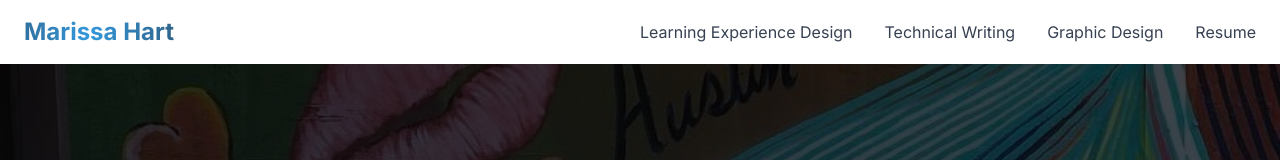
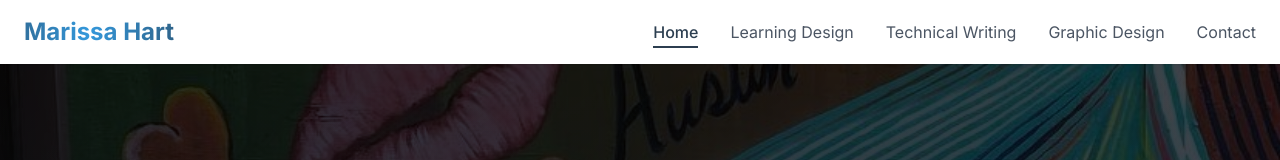
Before and after one commit to brandonshreve/hartmoxie.github.io, a React (Create React App) app: page /#/contact in a window 1280 px wide. Shown: the top 160 px of the page. Built offline with nearby package versions, Linux system fonts and the light colour scheme.

Commit message:
anotha commit

```diff
--- a/src/components/Navbar.tsx
+++ b/src/components/Navbar.tsx
@@ -1,34 +1,24 @@
-import React, { useState, useEffect } from 'react';
+import React, { useState } from 'react';
 import { Link, useLocation } from 'react-router-dom';
 import { motion } from 'framer-motion';
 
 const Navbar: React.FC = () => {
   const [isOpen, setIsOpen] = useState(false);
-  const [scrolled, setScrolled] = useState(false);
   const location = useLocation();
 
-  useEffect(() => {
-    const handleScroll = () => {
-      setScrolled(window.scrollY > 20);
-    };
-    window.addEventListener('scroll', handleScroll);
-    return () => window.removeEventListener('scroll', handleScroll);
-  }, []);
-
   const navItems = [
-    { name: 'Learning Experience Design', path: '/learning-design' },
+    { name: 'Home', path: '/' },
+    { name: 'Learning Design', path: '/learning-design' },
     { name: 'Technical Writing', path: '/technical-writing' },
     { name: 'Graphic Design', path: '/graphic-design' },
-    { name: 'Resume', path: '/resume' }
+    { name: 'Contact', path: '/contact' },
   ];
 
   return (
-    <header className={`fixed w-full z-50 transition-all duration-300 ${
-      scrolled ? 'bg-white/90 backdrop-blur-md shadow-sm' : 'bg-transparent'
-    }`}>
-      <nav className="container mx-auto px-6 py-4 bg-white">
-        <div className="flex justify-between items-center">
-          <Link to="/">
+    <nav className="fixed top-0 left-0 right-0 z-50 bg-white shadow-sm">
+      <div className="container mx-auto px-6">
+        <div className="flex justify-between items-center h-16">
+          <Link to="/" className="flex items-center">
             <motion.div
               className="text-2xl font-bold bg-gradient-to-r from-primary via-secondary to-primary bg-[length:200%_100%] bg-clip-text text-transparent"
               animate={{
@@ -41,6 +31,7 @@ const Navbar: React.FC = () => {
               transition={{
                 duration: 8,
                 repeat: Infinity,
+                repeatType: "reverse",
                 ease: "linear",
                 scale: {
                   type: "spring",
@@ -53,34 +44,13 @@ const Navbar: React.FC = () => {
             </motion.div>
           </Link>
 
-          {/* Mobile menu button */}
-          <div className="md:hidden">
-            <button
-              onClick={() => setIsOpen(!isOpen)}
-              className="p-2 rounded-lg hover:bg-gray-100 transition-colors"
-              aria-label="Toggle menu"
-            >
-              <div className="w-6 h-6 relative flex items-center justify-center">
-                <span className={`absolute h-0.5 w-6 bg-gray-800 transform transition-all duration-300 ${
-                  isOpen ? 'rotate-45 translate-y-0' : '-translate-y-2'
-                }`} />
-                <span className={`absolute h-0.5 w-6 bg-gray-800 transform transition-all duration-300 ${
-                  isOpen ? 'opacity-0' : 'opacity-100'
-                }`} />
-                <span className={`absolute h-0.5 w-6 bg-gray-800 transform transition-all duration-300 ${
-                  isOpen ? '-rotate-45 translate-y-0' : 'translate-y-2'
-                }`} />
-              </div>
-            </button>
-          </div>
-
           {/* Desktop Navigation */}
           <div className="hidden md:flex space-x-8">
             {navItems.map((item) => (
               <Link
                 key={item.path}
                 to={item.path}
-                className={`relative text-gray-700 hover:text-primary transition-colors ${
+                className={`relative text-gray-600 hover:text-primary transition-colors ${
                   location.pathname === item.path ? 'text-primary font-medium' : ''
                 }`}
               >
@@ -91,18 +61,37 @@ const Navbar: React.FC = () => {
               </Link>
             ))}
           </div>
+
+          {/* Mobile Menu Button */}
+          <button
+            className="md:hidden p-2 rounded-lg hover:bg-gray-100 transition-colors"
+            onClick={() => setIsOpen(!isOpen)}
+            aria-label="Toggle menu"
+          >
+            <div className="w-6 h-6 relative flex items-center justify-center">
+              <span className={`absolute h-0.5 w-6 bg-gray-800 transform transition-all duration-300 ${
+                isOpen ? 'rotate-45 translate-y-0' : '-translate-y-2'
+              }`} />
+              <span className={`absolute h-0.5 w-6 bg-gray-800 transform transition-all duration-300 ${
+                isOpen ? 'opacity-0' : 'opacity-100'
+              }`} />
+              <span className={`absolute h-0.5 w-6 bg-gray-800 transform transition-all duration-300 ${
+                isOpen ? '-rotate-45 translate-y-0' : 'translate-y-2'
+              }`} />
+            </div>
+          </button>
         </div>
 
         {/* Mobile Navigation */}
         <div className={`md:hidden transition-all duration-300 ease-in-out ${
           isOpen ? 'max-h-screen opacity-100' : 'max-h-0 opacity-0 overflow-hidden'
         }`}>
-          <div className="py-4 space-y-6 bg-white">
+          <div className="py-4 space-y-6">
             {navItems.map((item) => (
               <Link
                 key={item.path}
                 to={item.path}
-                className={`block text-2xl text-gray-700 hover:text-primary transition-colors ${
+                className={`block text-2xl text-gray-600 hover:text-primary transition-colors ${
                   location.pathname === item.path ? 'text-primary font-medium' : ''
                 }`}
                 onClick={() => setIsOpen(false)}
@@ -112,8 +101,8 @@ const Navbar: React.FC = () => {
             ))}
           </div>
         </div>
-      </nav>
-    </header>
+      </div>
+    </nav>
   );
 };
 
```
